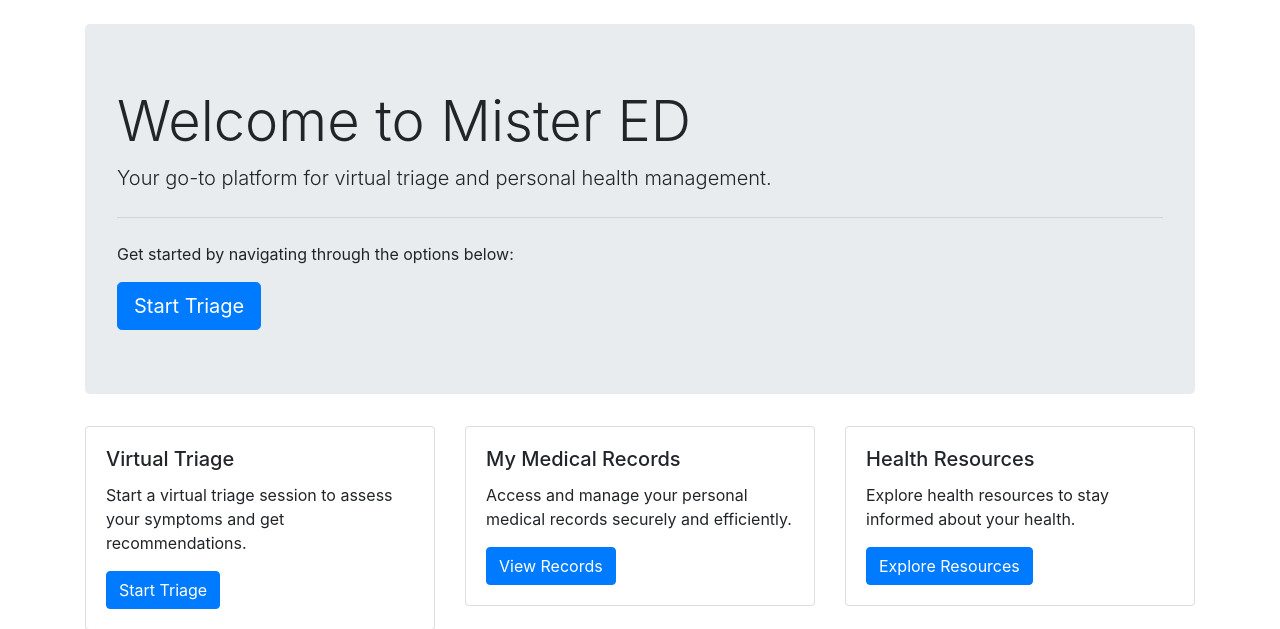
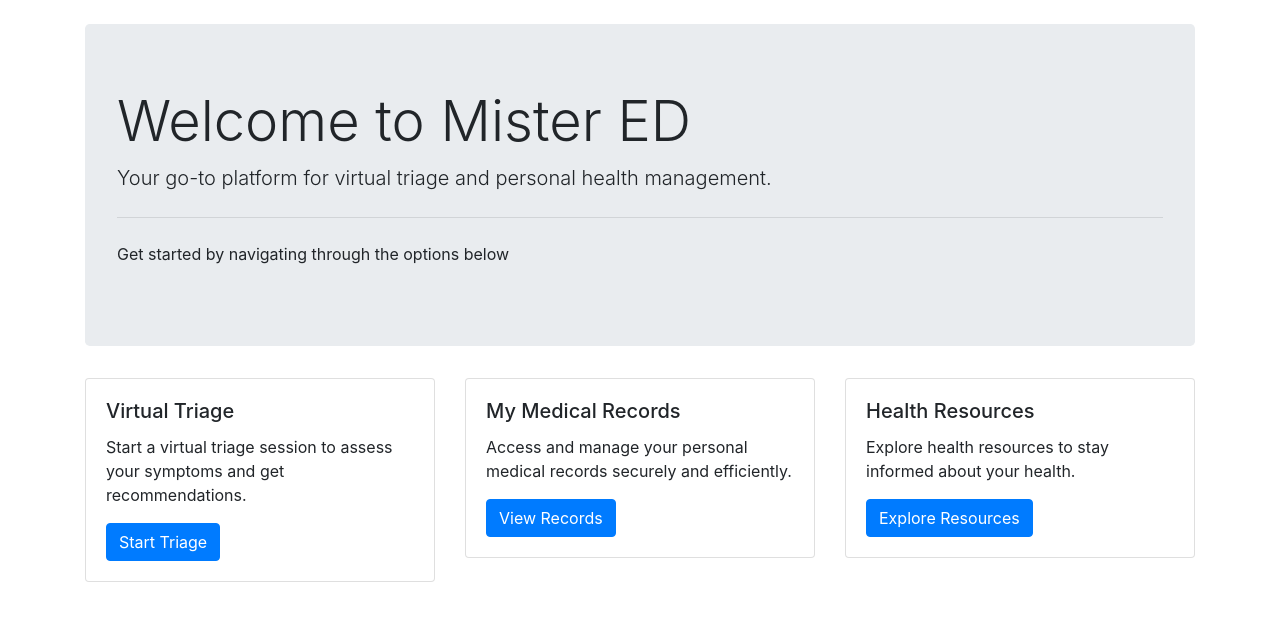
Before and after one commit to SENG-350-2024-fall/Team3, a Django app: page /home/ in a window 1280 px wide. Shown: the part 56-685 px from the top of the page. Run offline with Django 4.2, Linux system fonts and the light colour scheme; the visitor is signed in with stand-in values (Sample User, id 1); some libraries are stand-ins or nearby versions.

Commit message:
Removing redundant triage button home page

```diff
--- a/mister_ed/mister_ed/mister_ed/templates/home/home.html
+++ b/mister_ed/mister_ed/mister_ed/templates/home/home.html
@@ -7,8 +7,7 @@
     <h1 class="display-4">Welcome to Mister ED</h1>
     <p class="lead">Your go-to platform for virtual triage and personal health management.</p>
     <hr class="my-4">
-    <p>Get started by navigating through the options below:</p>
-    <a class="btn btn-primary btn-lg" href="/triage" role="button">Start Triage</a>
+    <p>Get started by navigating through the options below</p>
 </div>
 
 <div class="row mt-4">
```
